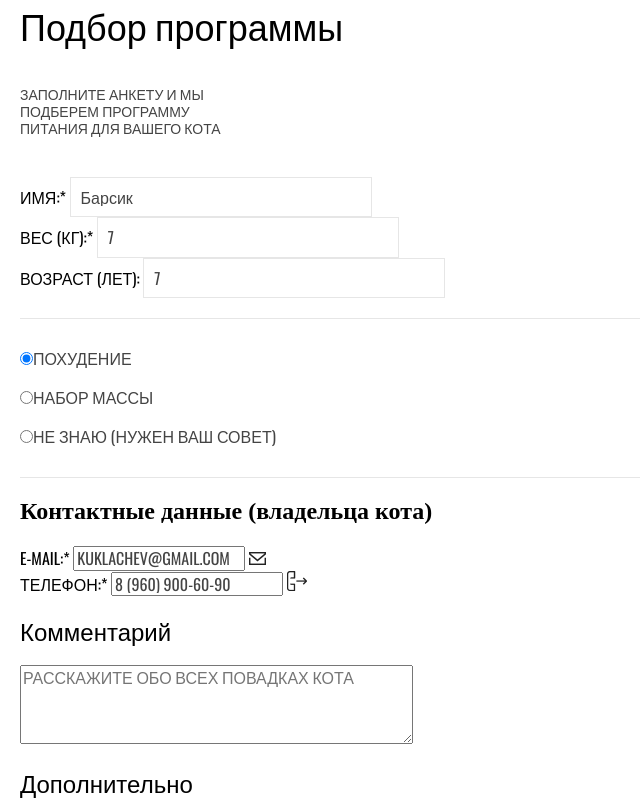
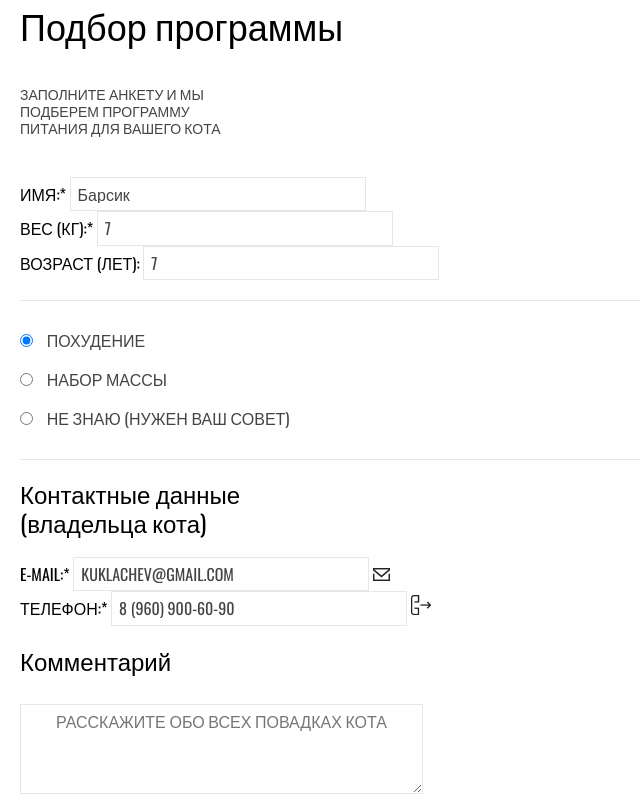
Before and after one commit to akaomy/127007-cat-energy-19, a website: page source/form.html in a window 1280 px wide. Shown: the part 287-1098 px from the top of the page, without its empty margins (0-640 px from the left). Drawn offline with nearby package versions, Linux system fonts and the light colour scheme; files that its build step writes are made by us from their sources.

Commit message:
add more styling changes to form.html

```diff
--- a/source/form.html
+++ b/source/form.html
@@ -56,17 +56,20 @@
                         <ul class="form__goals-list">
                             <li class="form__goals-list-item">
                                 <label class="form__goals-list-item-label" for="weightloss">
-                                    <input class="form__goals-list-item-input" id="weightloss" type="radio" value="weightloss" checked>Похудение
+                                    <input class="form__goals-list-item-input" id="weightloss" type="radio" value="weightloss" checked>
+                                    <span class="form__goals-list-item-text">Похудение</span>
                                 </label>
                             </li>
                             <li class="form__goals-list-item">
                                 <label class="form__goals-list-item-label" for="weightgain">
-                                    <input class="form__goals-list-item-input" id="weightgain" type="radio" value="weightgain">Набор массы
+                                    <input class="form__goals-list-item-input" id="weightgain" type="radio" value="weightgain">
+                                    <span class="form__goals-list-item-text">Набор массы</span>
                                 </label>
                             </li>
                             <li class="form__goals-list-item">
                                 <label class="form__goals-list-item-label" for="dontknow">
-                                    <input class="form__goals-list-item-input" id="dontknow" type="radio" value="dontknow">Не знаю (Нужен ваш совет)
+                                    <input class="form__goals-list-item-input" id="dontknow" type="radio" value="dontknow">
+                                    <span class="form__goals-list-item-text">Не знаю (Нужен ваш совет)</span>
                                 </label>
                             </li>
                         </ul>
@@ -75,19 +78,17 @@
                         <ul class="form__contact-info-list">
                             <li class="form__contact-info-list-item">
                                 <label class="form__contact-info-list-item-label" for="email">
-                                    E-mail:*
+                                    <span class="form__contact-info-list-item-text">E-mail:*</span>
                                     <input class="form__contact-info-list-item-input" id="email" type="text" value="kuklachev@gmail.com">
-                                    <!-- <a href="img/mail.svg.svg"> how to add the icons? -->
+                                    <img src="./img/mail.png">
                                 </label>
-                                <img src="./img/mail.png">
                             </li>
                             <li class="form__contact-info-list-item">
                                 <label class="form__contact-info-list-item-label" for="phone">
-                                    Телефон:*
+                                    <span class="form__contact-info-list-item-text">Телефон:*</span>
                                     <input class="form__contact-info-list-item-input" id="phone" type="text" value="8 (960) 900-60-90">
-                                    <!-- <a href="img/phone.svg.svg"></a> -->
+                                    <img src="./img/phone.png">
                                 </label>
-                                <img src="./img/phone.png">
                             </li>
                         </ul>
                         <h2 class="form__comment-header">Комментарий</h2>
--- a/source/less/components/form__wrapper.less
+++ b/source/less/components/form__wrapper.less
@@ -33,7 +33,8 @@
 }
 
 .form__contact-info-list-item-label,
-.form__contact-info-list-item-input {
+.form__contact-info-list-item-input,
+.form__contact-info-list-item-text {
     .fontsetup(@Oswald, @links, @regular);
     text-transform: uppercase;
 }
@@ -76,16 +77,8 @@
     border-bottom: 1px solid @bordergrey;
 }
 
-.form__label-name {
-    // display: inline-block;
-}
-
 .form__user-info-list-item-input {
-    border: 1px solid @bordergrey;
-    padding: 10px;
-    width: 280px;
-
-    // display: inline-block;
+    .inputstyle
 }
 
 .form__goals-list {
@@ -97,6 +90,27 @@
     padding: 10px 0;
 }
 
+.form__goals-list-item-text {
+    padding-left: 10px;
+}
+
 .form__contact-info-header {
-    // .fontsetup(@Oswald, @title, @regular);
+    .fontsetup(@Oswald, @title, @regular);
+    width: 280px;
 }
+
+.form__contact-info-list-item-input {
+    .inputstyle
+}
+
+.form__textarea-describe-placeholder {
+    border: 1px solid @bordergrey;
+    padding: 7px;
+    text-align: center;
+    margin-top: 10px;
+}
+
+// how to set paddings between lines?
+.form__more-options-list-item-label {
+    padding: 10px 0;
+}
--- a/source/less/variables.less
+++ b/source/less/variables.less
@@ -40,3 +40,9 @@
     border: none;
     width: 100%;
 }
+
+.inputstyle {
+    border: 1px solid @bordergrey;
+    padding: 7px;
+    width: 280px;
+}
```
